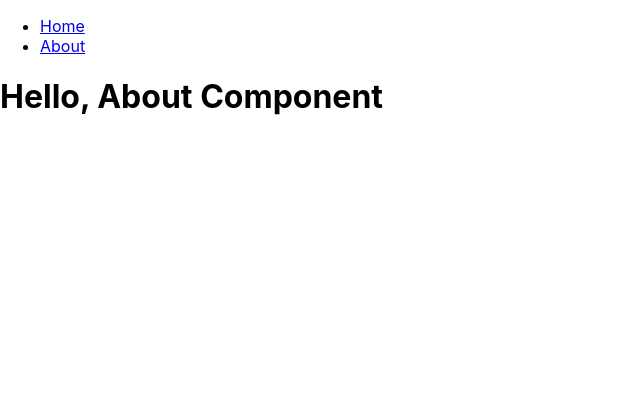
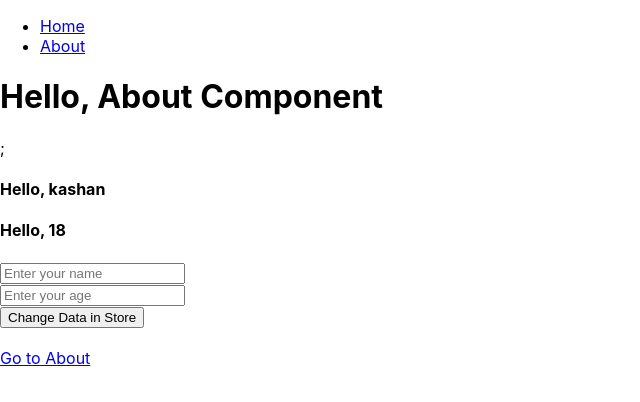
Before and after one commit to kashankingdomvision/react-shopping-cart, a React (Create React App) app: page /about in a window 1280 px wide. Shown: the top 402 px of the page, without its empty margins (0-640 px from the left). Built offline with nearby package versions, Linux system fonts and the light colour scheme.

Commit message:
update state using redux

```diff
--- a/src/component/About.js
+++ b/src/component/About.js
@@ -1,9 +1,76 @@
 import React from 'react';
+import { Link } from 'react-router-dom';
+import { connect } from 'react-redux';
+import { changeState } from '../store/action/action';
 
 class About extends React.Component {
+
+  constructor(props) {
+    super(props);
+    this.state = {
+        userName: '',
+        userAge: ''
+    }
+
+    this._changeData = this._changeData.bind(this);
+  }
+
+  _changeData() {
+    // console.log(this.state.userName);
+    // console.log(this.state.userAge);
+    this.props.changeStateToReducer(this.state);
+}
+
   render() {
-    return <h1>Hello, About Component</h1>;
+    return (
+      <div>
+        <h1>Hello, About Component</h1>;
+        <h4>Hello, {this.props.userName}</h4>
+        <h4>Hello, {this.props.userAge}</h4>
+
+        <input type="text"
+          placeholder="Enter your name"
+          value={this.userName}
+          onChange={(e) => {
+            this.setState({ userName: e.target.value })
+          }
+          }
+        />
+        <br />
+        <input type="text"
+          placeholder="Enter your age"
+          value={this.userAge}
+          onChange={(e) => {
+              this.setState({ userAge: e.target.value })
+          }
+          }
+        />
+       <br />
+      <button onClick={this._changeData}>Change Data in Store</button><br /><br />
+      <Link to='/about'>Go to About</Link>
+
+      </div>
+    );
+
   }
 }
 
-export default About;
+// mapStateToProps: this is used to retrieve the store state
+function mapStateToProps(state) {
+  return ({
+      userName: state.rootReducer.userName,
+      userAge: state.rootReducer.userAge
+  })
+}
+
+// mapDispatchToProps: this is used to retrieve the actions and dispatch them to the store
+function mapDispatchToProps(dispatch) {
+  return ({
+      changeStateToReducer: (allChangeState) => {
+          dispatch(changeState(allChangeState))
+      }
+      // changeUserName: ()=>{dispatch(changeUserName())}
+  })
+}
+
+export default connect(mapStateToProps, mapDispatchToProps)(About);
--- a/src/component/Home.js
+++ b/src/component/Home.js
@@ -1,13 +1,54 @@
 import React from 'react';
+import { Link } from 'react-router-dom';
 import { connect } from 'react-redux';
+import { changeState } from '../store/action/action';
 
 class Home extends React.Component {
+
+  constructor(props) {
+    super(props);
+    this.state = {
+        userName: '',
+        userAge: ''
+    }
+
+    this._changeData = this._changeData.bind(this);
+  }
+
+  _changeData() {
+    // console.log(this.state.userName);
+    // console.log(this.state.userAge);
+    this.props.changeStateToReducer(this.state);
+}
+
   render() {
     return (
       <div>
         <h1>Hello, Home Component</h1>;
         <h4>Hello, {this.props.userName}</h4>
         <h4>Hello, {this.props.userAge}</h4>
+
+        <input type="text"
+          placeholder="Enter your name"
+          value={this.userName}
+          onChange={(e) => {
+            this.setState({ userName: e.target.value })
+          }
+          }
+        />
+        <br />
+        <input type="text"
+          placeholder="Enter your age"
+          value={this.userAge}
+          onChange={(e) => {
+              this.setState({ userAge: e.target.value })
+          }
+          }
+        />
+       <br />
+      <button onClick={this._changeData}>Change Data in Store</button><br /><br />
+      <Link to='/about'>Go to About</Link>
+
       </div>
     );
 
@@ -25,9 +66,9 @@ function mapStateToProps(state) {
 // mapDispatchToProps: this is used to retrieve the actions and dispatch them to the store
 function mapDispatchToProps(dispatch) {
   return ({
-      // changeStateToReducer: (allChangeState) => {
-      //     dispatch(changeState(allChangeState))
-      // }
+      changeStateToReducer: (allChangeState) => {
+          dispatch(changeState(allChangeState))
+      }
       // changeUserName: ()=>{dispatch(changeUserName())}
   })
 }
--- /dev/null
+++ b/src/store/action/action.js
@@ -0,0 +1,11 @@
+
+import actionTypes from '../constant/constant';
+
+export function changeState(allChangeState) {
+
+    // console.log(allChangeState);
+    return dispatch => {
+        dispatch({ type: actionTypes.CHANGEUSERNAME, payload: allChangeState.userName })
+        dispatch({ type: actionTypes.CHANGEUSERAGE, payload: allChangeState.userAge })
+    }
+}
--- a/src/store/reducer/reducer.js
+++ b/src/store/reducer/reducer.js
@@ -1,4 +1,4 @@
-// import actionTypes from '../constant/constant';
+import actionTypes from '../constant/constant';
 
 const INITIAL_STATE={
     userName: 'kashan',
@@ -6,25 +6,23 @@ const INITIAL_STATE={
 }
 
 // reducer
-export default (states = INITIAL_STATE)=>{
+export default (states = INITIAL_STATE,action)=>{
 
     // console.log(action);
-    // switch(action.type){
-    //     case actionTypes.CHANGEUSERNAME:
-    //         return({
-    //             // ...states : ye sari state ko same rakhega or usay hi change krega jissay change krna hota hy , spread operator
-    //             ...states,
-    //             userName: action.payload
-    //         })
-    //     case actionTypes.CHANGEUSERAGE:
-    //         return({
-    //             // ...states : ye sari state ko same rakhega or usay hi change krega jissay change krna hota hy , spread operator
-    //             ...states,
-    //             userAge: action.payload
-    //         })
-    //     default:
-    //         return states;
-    // }
-
-    return states;
+    switch(action.type){
+        case actionTypes.CHANGEUSERNAME:
+            return({
+                // ...states : ye sari state ko same rakhega or usay hi change krega jissay change krna hota hy , spread operator
+                ...states,
+                userName: action.payload
+            })
+        case actionTypes.CHANGEUSERAGE:
+            return({
+                // ...states : ye sari state ko same rakhega or usay hi change krega jissay change krna hota hy , spread operator
+                ...states,
+                userAge: action.payload
+            })
+        default:
+            return states;
+    }
 }
```
